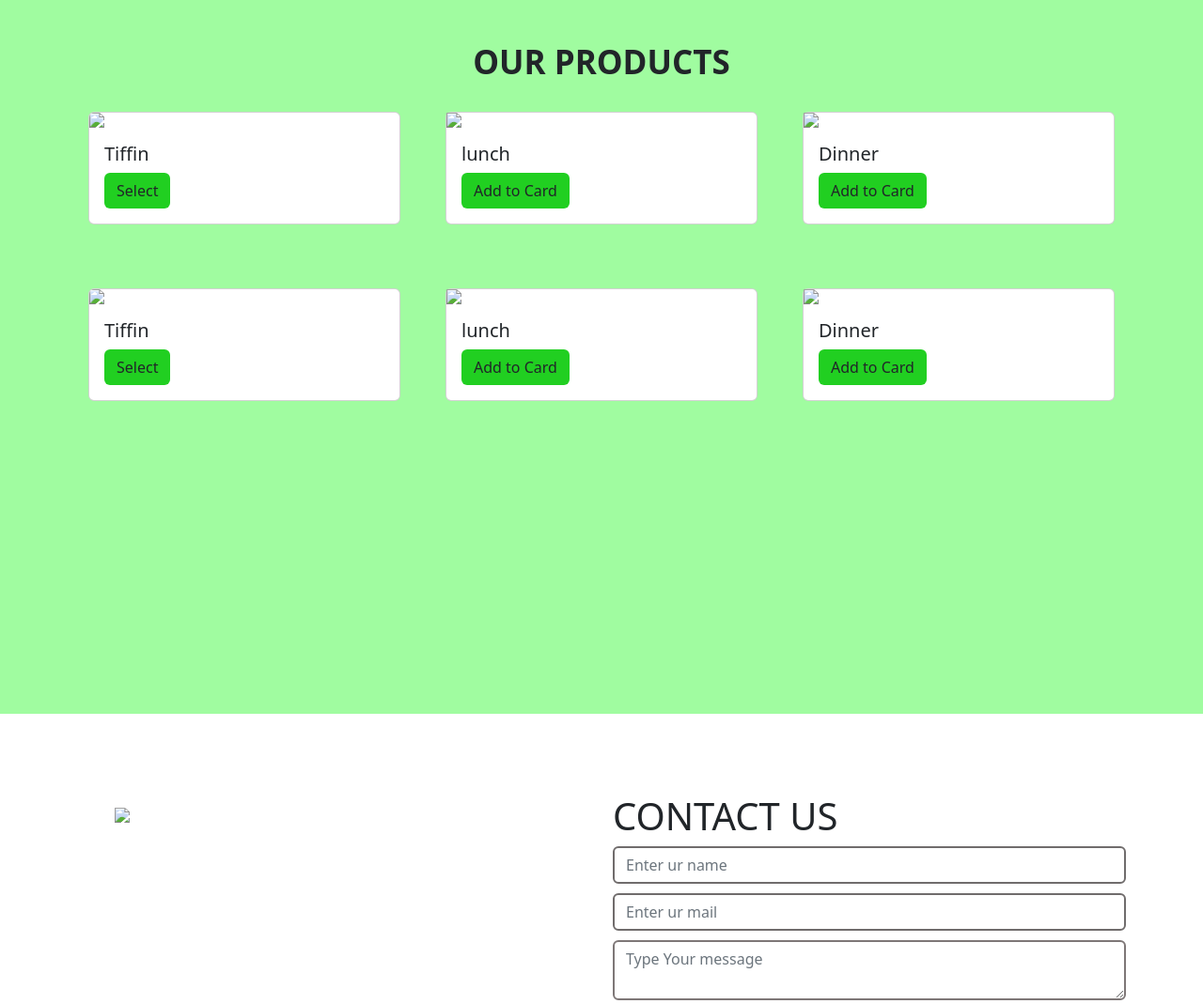
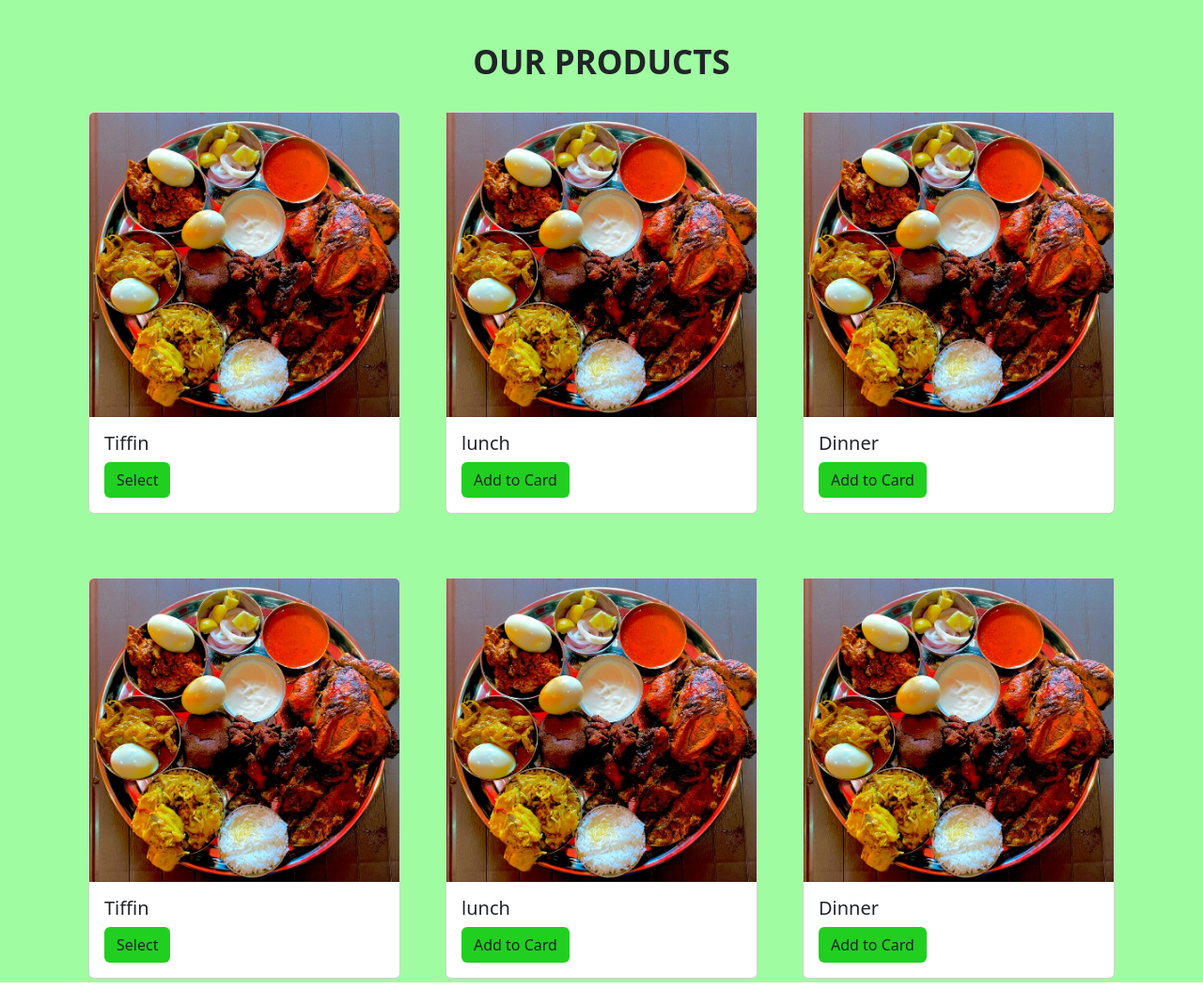
Before and after one commit to meow8055/neel, a plain HTML site: page index.html in a window 1280 px wide. Shown: the part 1660-2729 px from the top of the page at 94% size. Drawn offline with nearby package versions, Linux system fonts and the light colour scheme.

Commit message:
Update and rename food.html to index.html

```diff
--- a/food.html
+++ b/index.html
@@ -23,7 +23,7 @@ nav .nav-link{
 #home{
     width: 100%;
     height: 100vh;
-    background:  linear-gradient(rgba(0,0,0,.3),rgba(0,0,0,.8)),url(food/imgfood.jpg);
+    background:  linear-gradient(rgba(0,0,0,.3),rgba(0,0,0,.8)),url(imgfood.jpg);
     background-size: cover;
     background-position: center;
     background-repeat: no-repeat;
@@ -149,7 +149,7 @@ nav .nav-link{
         <div class="container">
             <div class="row">
                 <div class="col-lg-6 col-md-6 col-12 abt">
-                    <img src="food/imgabout.jpg" class="img-fluid">
+                    <img src="imgabout.jpg" class="img-fluid">
                 </div>
                 <div class="col-lg-6 col-md-6 col-12 abt">
                     <h1>ABOUT US</h1>
@@ -167,7 +167,7 @@ nav .nav-link{
                 <h1 class="text-center">OUR PRODUCTS</h1>
                 <div class="col-lg-4 col-md-4 col-12 p-4">
                     <div class="card">
-                     <img src="food/img2.jpg" class="card-img-top">
+                     <img src="img2.jpg" class="card-img-top">
                      <div class="card-body">
                          <h5 class="card-title">Tiffin</h5>
                          <a href="#" class="btn" id="sign">Select</a>
@@ -176,7 +176,7 @@ nav .nav-link{
                  </div>
                 <div class="col-lg-4 col-md-4 col-12 p-4">
                     <div class="card">
-                        <img src="food/img2.jpg" class="img-fluid">
+                        <img src="img2.jpg" class="img-fluid">
                         <div class="card-body">
                             <h5 class="card-title">lunch</h5>
                             <a href="#" class="btn" id="sign">Add to Card</a>
@@ -185,7 +185,7 @@ nav .nav-link{
                 </div>
                 <div class="col-lg-4 col-md-4 col-12 p-4">
                     <div class="card">
-                        <img src="food/img2.jpg" class="img-fluid">
+                        <img src="img2.jpg" class="img-fluid">
                         <div class="card-body">
                             <h5 class="card-title">Dinner</h5>
                             <a href="#" class="btn" id="sign">Add to Card</a>
@@ -197,7 +197,7 @@ nav .nav-link{
             <div class="row">
                 <div class="col-lg-4 col-md-4 col-12 p-4">
                     <div class="card">
-                     <img src="food/img2.jpg" class="card-img-top">
+                     <img src="img2.jpg" class="card-img-top">
                      <div class="card-body">
                          <h5 class="card-title">Tiffin</h5>
                          <a href="#" class="btn" id="sign">Select</a>
@@ -206,7 +206,7 @@ nav .nav-link{
                  </div>
                 <div class="col-lg-4 col-md-4 col-12 p-4">
                     <div class="card">
-                        <img src="food/img2.jpg" class="img-fluid">
+                        <img src="img2.jpg" class="img-fluid">
                         <div class="card-body">
                             <h5 class="card-title">lunch</h5>
                             <a href="#" class="btn" id="sign">Add to Card</a>
@@ -215,7 +215,7 @@ nav .nav-link{
                 </div>
                 <div class="col-lg-4 col-md-4 col-12 p-4">
                     <div class="card">
-                        <img src="food/img2.jpg" class="img-fluid">
+                        <img src="img2.jpg" class="img-fluid">
                         <div class="card-body">
                             <h5 class="card-title">Dinner</h5>
                             <a href="#" class="btn" id="sign">Add to Card</a>
@@ -230,7 +230,7 @@ nav .nav-link{
         <div class="container">
             <div class="row">
                 <div class="col-lg-6 col-md-6 col-12">
-                    <img src="food/imgcontact.jpg" class="img-fluid">
+                    <img src="imgcontact.jpg" class="img-fluid">
                 </div>
                 <div class="col-lg-6 col-md-6 col-12">
                     <h1>CONTACT US</h1>
```
